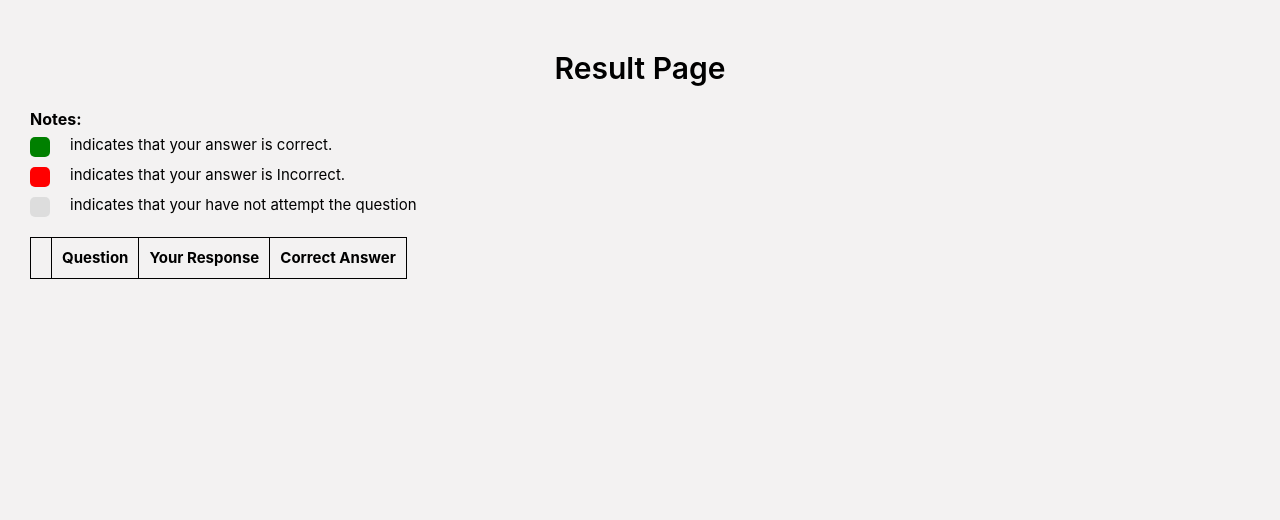
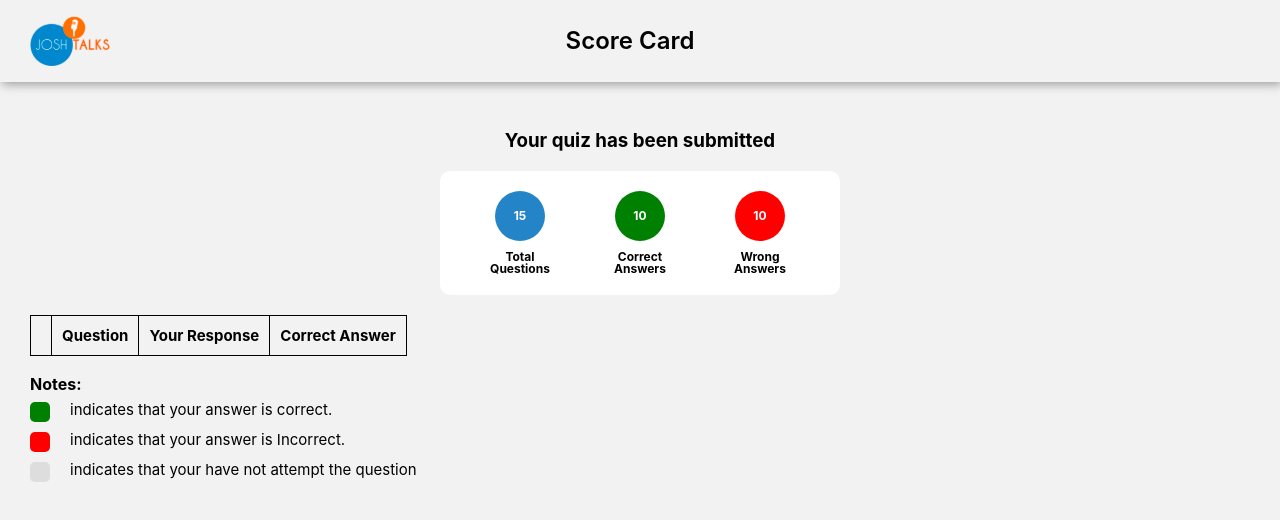
Before and after one commit to akcse16/quiz-application, a React (Create React App) app: page /report in a window 1280 px wide. Shown: the top 520 px of the page. Built offline with nearby package versions, Linux system fonts and the light colour scheme.

Commit message:
initial code commit

```diff
--- a/package.json
+++ b/package.json
@@ -3,6 +3,7 @@
   "version": "0.1.0",
   "private": true,
   "dependencies": {
+    "@hookform/resolvers": "^3.3.1",
     "@testing-library/jest-dom": "^5.17.0",
     "@testing-library/react": "^13.4.0",
     "@testing-library/user-event": "^13.5.0",
@@ -13,12 +14,14 @@
     "axios": "^1.5.0",
     "react": "^18.2.0",
     "react-dom": "^18.2.0",
+    "react-hook-form": "^7.45.4",
     "react-router-dom": "^6.15.0",
     "react-scripts": "5.0.1",
     "react-toastify": "^9.1.3",
     "sass": "^1.66.1",
     "typescript": "^4.9.5",
     "web-vitals": "^2.1.4",
+    "yup": "^1.2.0",
     "zustand": "^4.4.1"
   },
   "scripts": {
--- a/public/index.html
+++ b/public/index.html
@@ -2,7 +2,7 @@
 <html lang="en">
 	<head>
 		<meta charset="utf-8" />
-    <link rel="icon" href="%PUBLIC_URL%/favicon.ico" />
+		<link rel="icon" href="%PUBLIC_URL%/images/josh-logo.svg" />
 		<meta name="viewport" content="width=device-width, initial-scale=1" />
 		<meta name="theme-color" content="#000000" />
 		<meta
@@ -24,7 +24,7 @@
       work correctly both with client-side routing and a non-root public URL.
       Learn how to configure a non-root public URL by running `npm run build`.
     -->
-    <title>React App</title>
+		<title>Quiz Application</title>
 	</head>
 	<body>
 		<noscript>You need to enable JavaScript to run this app.</noscript>
--- a/src/assets/scss/main.scss
+++ b/src/assets/scss/main.scss
@@ -16,12 +16,48 @@ body {
   box-shadow: none;
   color: #fff;
   cursor: pointer;
-  background: linear-gradient(167.07deg, #ee7830 -15.49%, #ee762f 149.41%);
+  background: green;
   border-radius: 12px;
   font-weight: 500;
   font-size: 18px;
   line-height: 24px;
   padding: 15px 0;
+}
+
+.header {
+  padding: 16px 30px;
+  box-shadow: 2px 2px 10px #00000061;
+  display: flex;
+  justify-content: space-between;
+  align-items: center;
+  flex-wrap: wrap;
+  gap: 14px;
+
+  .timer {
+
+    font-size: 13px;
+    font-weight: 700;
+    height: auto;
+    display: block;
+    background: #ddd;
+    padding: 5px;
+    border-radius: 10px;
+    cursor: initial;
+    padding: 10px 20px;
+  }
+
+  .empty_box {
+    min-width: 100px;
+  }
+
+  h2 {
+    font-weight: 600;
+    font-size: 24px;
+    line-height: 1.2;
+    text-align: center;
+  }
+
+  @media (max-width:768pxpx) {}
 }
 
 .lds-ring {
@@ -73,14 +109,23 @@ body {
   align-items: flex-start;
   position: relative;
 
+  @media (max-width:767px) {
+    padding: 50px 10px;
+    flex-wrap: wrap;
+  }
 
 
   .quiz_item {
     flex: 1;
     border-right: 1px solid #ddd;
-    min-height: calc(100vh - 100px);
+    min-height: calc(100vh - 182px);
     display: flex;
     align-items: flex-start;
+
+    @media (max-width:767px) {
+      border-right: none;
+      min-height: auto;
+    }
 
     .question_no {
       display: inline-block;
@@ -106,6 +151,11 @@ body {
     bottom: 20px;
     right: 240px;
     background: green;
+
+    @media (max-width:767px) {
+      position: initial;
+      margin: 20px;
+    }
   }
 
   .prev_btn {
@@ -114,6 +164,11 @@ body {
     bottom: 20px;
     right: 360px;
     background: #000;
+
+    @media (max-width:767px) {
+      position: initial;
+      margin: 20px;
+    }
   }
 
   .options {
@@ -140,29 +195,31 @@ body {
 
 
   .questions_nav {
+
+    padding-left: 30px;
+    position: relative;
+    max-width: 200px;
+
+    .summary {
+      font-size: 14px;
+      list-style: none;
+      padding-bottom: 10px;
+      flex-wrap: wrap;
+      gap: 10px;
+      display: flex;
+
+      li {
+        font-weight: 700;
+        font-size: 13px;
+        line-height: 1.3;
+      }
+    }
+
+    .nav_inner {
       display: flex;
       flex-wrap: wrap;
       gap: 8px;
       max-width: 200px;
-    padding-left: 30px;
-    position: relative;
-    // flex-direction: column;
-    padding-top: 70px;
-
-    .timer {
-      position: absolute;
-      right: 0;
-      top: 0px;
-      font-size: 13px;
-      width: 90%;
-      font-weight: 700;
-      height: auto;
-      display: block;
-      background: #ddd;
-      padding: 5px;
-      border-radius: 10px;
-      cursor: initial;
-    }
 
       span {
         display: inline-block;
@@ -187,6 +244,9 @@ body {
       }
     }
 
+
+  }
+
 }
 
 .report_page {
@@ -198,6 +258,38 @@ body {
     line-height: 1.2;
     text-align: center;
     padding-bottom: 25px;
+  }
+
+  h3 {
+    text-align: center;
+  }
+
+  .card {
+    margin: 20px auto;
+    max-width: 400px;
+    padding: 20px;
+    background: #fff;
+    border-radius: 10px;
+    display: grid;
+    grid-template-columns: repeat(3, 1fr);
+
+    .col {
+      text-align: center;
+      font-size: 12px;
+      font-weight: 700;
+
+      span {
+        background: #2385c7;
+        color: #fff;
+        display: block;
+        width: 50px;
+        height: 50px;
+        margin: 0 auto;
+        line-height: 50px;
+        border-radius: 100%;
+        margin-bottom: 10px;
+      }
+    }
   }
 
   .notes {
@@ -247,7 +339,7 @@ td {
 
 table {
   table-layout: fixed;
-  // width: 300px;
+  margin-bottom: 20px;
 }
 
 th {
--- a/src/components/Login.tsx
+++ b/src/components/Login.tsx
@@ -1,32 +1,37 @@
 import React, { useState } from "react";
+import { yupResolver } from "@hookform/resolvers/yup";
+
 import { useNavigate } from "react-router-dom";
 import { EmailPattern, setLocalStorage, showToast } from "../utils";
 import Button from "./global/Button";
-
+import { useForm } from "react-hook-form";
+import { EmailValidation } from "./global/Validation";
 const Login = () => {
-	const [email, setEmail] = useState("");
+	const {
+		handleSubmit,
+		register,
+		formState: { errors },
+	} = useForm({
+		defaultValues: { email: "" },
+		resolver: yupResolver(EmailValidation),
+		mode: "onChange",
+	});
 	const navigate = useNavigate();
 	const handleOnSubmit = () => {
-		console.log(email);
-
-		if (email === "") {
-			console.log("here");
-
-			showToast("Please enter an email id", "error", "email");
-		} else if (!EmailPattern.test(email)) {
-			showToast("Please enter a valid email address", "error", "invalidEmail");
-		} else {
+		if (errors?.email) {
+			showToast(errors?.email?.message, "error", "email");
+		}
+		handleSubmit((data) => {
 			setLocalStorage("isLogin", "validuser");
 			navigate("/quiz");
-		}
+		})();
 	};
 	return (
 		<div className="login-page">
 			<h1>Login to the Quiz</h1>
 			<input
+				{...register("email")}
 				type="email"
-				value={email}
-				onChange={(e) => setEmail(e.target.value)}
 				placeholder="Enter your email"
 			/>
 			<Button type={"submit"} btnTxt={"Submit"} onClick={handleOnSubmit} />
--- a/src/components/QuizItem.tsx
+++ b/src/components/Quiz/QuizItem.tsx
@@ -1,5 +1,5 @@
 import React from "react";
-import useStore from "../store/useStore";
+import useStore from "../../store/useStore";
 interface QuizItemProps {
 	item: any;
 	// setSelectedAnswer?: any;
--- /dev/null
+++ b/src/components/Quiz/Report.tsx
@@ -0,0 +1,78 @@
+import React from "react";
+import useStore from "../../store/useStore";
+import Header from "../global/Header";
+
+const Report = () => {
+	const getQuizReport = () => {};
+	const result = useStore((state: any) => state.result);
+
+	return (
+		<>
+			<Header title={" Score Card"} showTimer={false} />
+			<div className="report_page">
+				<h3>Your quiz has been submitted</h3>
+				<div className="card">
+					<div className="col">
+						<span>15</span>
+						Total <br /> Questions
+					</div>
+					<div className="col">
+						<span style={{ background: "green" }}>10</span>
+						Correct <br /> Answers
+					</div>
+					<div className="col">
+						<span style={{ background: "red" }}>10</span>
+						Wrong <br /> Answers
+					</div>
+				</div>
+
+				<table>
+					<tr>
+						<th></th>
+						<th>Question</th>
+						<th>Your Response</th>
+						<th>Correct Answer</th>
+					</tr>
+					{result.map((item: any, index: number) => {
+						return (
+							<tr key={index}>
+								<td>{index + 1}</td>
+								<td align="center">{item?.ques}</td>
+								<td
+									className={
+										item.answer
+											? item.answer === item.correctAnswer
+												? "correct"
+												: "incorrect"
+											: "not_attempt"
+									}
+								>
+									{item?.answer || "Not Attempted"}
+								</td>
+								<td>{item?.correctAnswer}</td>
+							</tr>
+						);
+					})}
+				</table>
+
+				<b>Notes:</b>
+				<ul className="notes">
+					<li>
+						<span className="green"></span> indicates that your answer is
+						correct.
+					</li>
+					<li>
+						<span className="red"></span>indicates that your answer is
+						Incorrect.
+					</li>
+					<li>
+						<span className="grey"></span> indicates that your have not attempt
+						the question
+					</li>
+				</ul>
+			</div>
+		</>
+	);
+};
+
+export default Report;
--- a/src/components/Report.tsx
+++ /dev/null
@@ -1,57 +0,0 @@
-import React from "react";
-import useStore from "../store/useStore";
-
-const Report = () => {
-	const getQuizReport = () => {};
-	const result = useStore((state: any) => state.result);
-
-	return (
-		<div className="report_page">
-			<h1>Result Page</h1>
-
-			<b>Notes:</b>
-			<ul className="notes">
-				<li>
-					<span className="green"></span> indicates that your answer is correct.
-				</li>
-				<li>
-					<span className="red"></span>indicates that your answer is Incorrect.
-				</li>
-				<li>
-					<span className="grey"></span> indicates that your have not attempt
-					the question
-				</li>
-			</ul>
-			<table>
-				<tr>
-					<th></th>
-					<th>Question</th>
-					<th>Your Response</th>
-					<th>Correct Answer</th>
-				</tr>
-				{result.map((item: any, index: number) => {
-					return (
-						<tr key={index}>
-							<td>{index + 1}</td>
-							<td align="center">{item?.ques}</td>
-							<td
-								className={
-									item.answer
-										? item.answer === item.correctAnswer
-											? "correct"
-											: "incorrect"
-										: "not_attempt"
-								}
-							>
-								{item?.answer || "Not Attempted"}
-							</td>
-							<td>{item?.correctAnswer}</td>
-						</tr>
-					);
-				})}
-			</table>
-		</div>
-	);
-};
-
-export default Report;
--- /dev/null
+++ b/src/components/global/Header.tsx
@@ -0,0 +1,37 @@
+import React, { useEffect, useState } from "react";
+import { useNavigate } from "react-router-dom";
+interface HeaderProps {
+	title: string;
+	showTimer?: boolean;
+}
+const Header = (props: HeaderProps) => {
+	const { title, showTimer = true } = props;
+	const [timeLeft, setTimeLeft] = useState(30 * 60);
+	const navigate = useNavigate();
+	useEffect(() => {
+		if (timeLeft > 0) {
+			const timerInterval = setInterval(() => {
+				setTimeLeft((prevTime) => prevTime - 1);
+			}, 1000);
+
+			return () => clearInterval(timerInterval);
+		} else if (timeLeft === 0) {
+			navigate("/report");
+		}
+	}, [timeLeft]);
+	return (
+		<div className="header">
+			<img src="/images/josh-logo.svg" alt="" />
+			<h2>{title}</h2>
+			{showTimer ? (
+				<span className="timer">
+					Time Left: {Math.floor(timeLeft / 60)} min {timeLeft % 60} sec
+				</span>
+			) : (
+				<span className="empty_box"></span>
+			)}
+		</div>
+	);
+};
+
+export default Header;
--- /dev/null
+++ b/src/components/global/Validation.tsx
@@ -0,0 +1,6 @@
+import * as Yup from "yup";
+export const EmailValidation = Yup.object().shape({
+	email: Yup.string()
+		.required("Email is required")
+		.email("Please enter a valid email address "),
+});
--- a/src/routes/index.tsx
+++ b/src/routes/index.tsx
@@ -1,8 +1,8 @@
 import React from "react";
 import { Route, Routes } from "react-router-dom";
 import Login from "../components/Login";
-import Quiz from "../components/Quiz";
-import Report from "../components/Report";
+import Quiz from "../components/Quiz/Quiz";
+import Report from "../components/Quiz/Report";
 import PrivateRoutes from "./PrivateRoutes";
 
 const RouteStack = () => {
```
Also changed, not shown: src/components/Quiz/Quiz.tsx (renamed from src/components/Quiz.tsx, +14 -22 lines), public/images/josh-logo.svg (added), 1 other file (tests, documents, lock files or other folders). Lines whose indentation alone changed are shown as unchanged.
